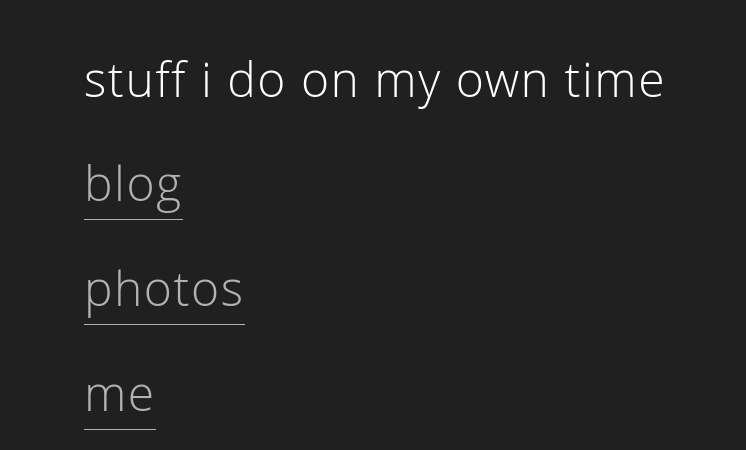
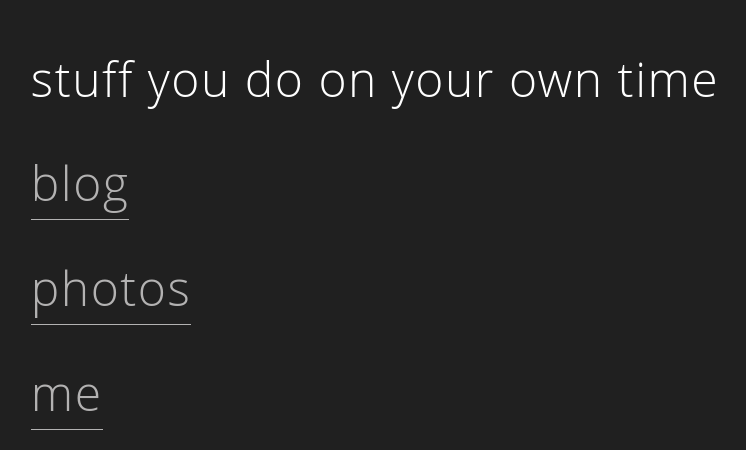
Before and after one commit to omot-old/omot.github.io, a plain HTML site: page index.html in a window 1280 px wide. Shown: the part 116-566 px from the top of the page, without its empty margins (265-1011 px from the left). Drawn offline with Linux system fonts and the light colour scheme.

Commit message:
deploy: omot/template@80b23b848ddbb4c7e2647706aee82a4d60956f55

```diff
--- a/index.html
+++ b/index.html
@@ -1,3 +1,3 @@
-<!doctype html><html><head><meta name=generator content="Hugo 0.62.1"><meta charset=utf-8><meta http-equiv=x-ua-compatible content="chrome=1"><meta name=HandheldFriendly content="True"><meta name=MobileOptimized content="320"><meta name=viewport content="width=device-width,initial-scale=1"><meta name=referrer content="no-referrer"><title>onmyownti.me</title><link href=/index.xml rel=alternate type=application/rss+xml title=onmyownti.me><link rel=stylesheet href=/css/main.min.a9cbf42aec94ef8a6974e4f904ecd78c55f76c1366073d29a3d0b0d7c8aab653.css integrity="sha256-qcv0KuyU74ppdOT5BOzXjFX3bBNmBz0po9Cw18iqtlM=" crossorigin=anonymous media=screen><link rel=stylesheet href="https://fonts.googleapis.com/css?family=Didact+Gothic"><meta name=twitter:card content="summary"><meta name=twitter:title content="onmyownti.me"><meta name=twitter:description content><meta property="og:title" content="onmyownti.me"><meta property="og:description" content><meta property="og:type" content="website"><meta property="og:url" content="https://template.onmyownti.me/"><title>onmyownti.me</title></head><body><nav role=navigation class=flex-container id=splash><div class=big-link>stuff i do on my own time</div><a href=/blog class=big-link>blog</a>
+<!doctype html><html><head><meta name=generator content="Hugo 0.62.1"><meta charset=utf-8><meta http-equiv=x-ua-compatible content="chrome=1"><meta name=HandheldFriendly content="True"><meta name=MobileOptimized content="320"><meta name=viewport content="width=device-width,initial-scale=1"><meta name=referrer content="no-referrer"><title>onmyownti.me</title><link href=/index.xml rel=alternate type=application/rss+xml title=onmyownti.me><link rel=stylesheet href=/css/main.min.a9cbf42aec94ef8a6974e4f904ecd78c55f76c1366073d29a3d0b0d7c8aab653.css integrity="sha256-qcv0KuyU74ppdOT5BOzXjFX3bBNmBz0po9Cw18iqtlM=" crossorigin=anonymous media=screen><link rel=stylesheet href="https://fonts.googleapis.com/css?family=Didact+Gothic"><meta name=twitter:card content="summary"><meta name=twitter:title content="onmyownti.me"><meta name=twitter:description content><meta property="og:title" content="onmyownti.me"><meta property="og:description" content><meta property="og:type" content="website"><meta property="og:url" content="https://template.onmyownti.me/"><title>onmyownti.me</title></head><body><nav role=navigation class=flex-container id=splash><div class=big-link>stuff you do on your own time</div><a href=/blog class=big-link>blog</a>
 <a href=/photos class=big-link>photos</a>
 <a href=/me class=big-link>me</a></nav></body></html>
```
